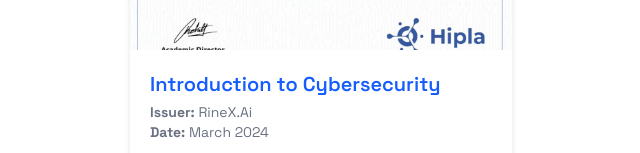
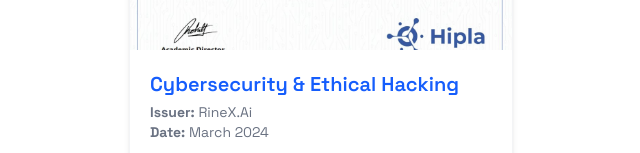
Before and after one commit to SanjuSanjaytech/sanjay-portfolio, a React (Vite) app: page / in a window 1280 px wide. Shown: the part 2803-2956 px from the top of the page, without its empty margins (319-959 px from the left). Built offline with nearby package versions, Linux system fonts and the light colour scheme.

Commit message:
Initial commit with portfolio and framer motion animations

```diff
--- a/src/Components/Certificates.jsx
+++ b/src/Components/Certificates.jsx
@@ -9,7 +9,7 @@
 
   const certificates = [
     {
-      title: "Introduction to Cybersecurity",
+      title: "Cybersecurity & Ethical Hacking",
       issuer: "RineX.Ai",
       date: "March 2024",
       imageUrl: certificateCyber,
```
